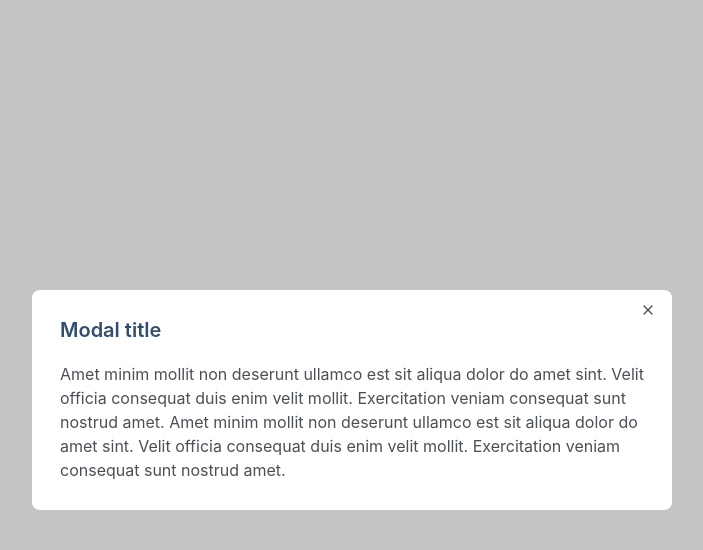
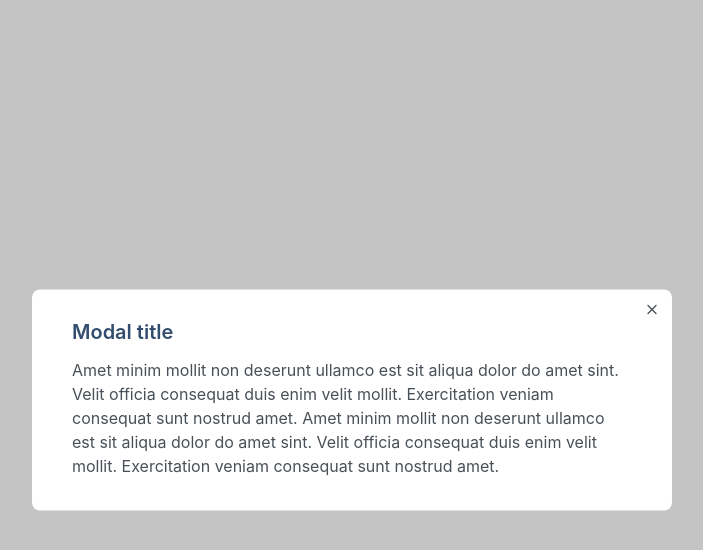
Before and after one commit to js-tasks-ru/htmlcss-20231222_gladysheva-pv, a website: page 05-lection3/02-modal/index.html in a window 1280 px wide. Both pictures are taken after a click on the button "Open modal". Shown: the whole page, without its empty margins (288-991 px from the left). Drawn offline with Linux system fonts and the light colour scheme.

Commit message:
5 task. modal. fix

```diff
--- a/05-lection3/02-modal/index.html
+++ b/05-lection3/02-modal/index.html
@@ -10,6 +10,7 @@
     <body>
         <button class="button button_primary" id="modal-open">Open modal</button>
         <div class="modal" id="modal">
+            <div class="modal_window">
                 <svg id="modal-close" class="modal__close" width="16" height="16" viewBox="0 0 16 16" fill="none" xmlns="http://www.w3.org/2000/svg">
                     <path fill-rule="evenodd" clip-rule="evenodd" d="M12.4714 3.52861C12.7318 3.78896 12.7318 4.21107 12.4714 4.47141L4.47141 12.4714C4.21107 12.7318 3.78896 12.7318 3.52861 12.4714C3.26826 12.2111 3.26826 11.789 3.52861 11.5286L11.5286 3.52861C11.789 3.26826 12.2111 3.26826 12.4714 3.52861Z" fill="#495057"/>
                     <path fill-rule="evenodd" clip-rule="evenodd" d="M3.52861 3.52861C3.78896 3.26826 4.21107 3.26826 4.47141 3.52861L12.4714 11.5286C12.7318 11.789 12.7318 12.2111 12.4714 12.4714C12.2111 12.7318 11.789 12.7318 11.5286 12.4714L3.52861 4.47141C3.26826 4.21107 3.26826 3.78896 3.52861 3.52861Z" fill="#495057"/>
@@ -18,7 +19,7 @@
                 <div class="modal__content">Amet minim mollit non deserunt ullamco est sit aliqua dolor do amet sint. Velit officia consequat duis enim velit mollit. Exercitation veniam consequat sunt nostrud amet.
                     Amet minim mollit non deserunt ullamco est sit aliqua dolor do amet sint. Velit officia consequat duis enim velit mollit. Exercitation veniam consequat sunt nostrud amet.</div>
             </div>
-        <div class="modal__overlay" id="modal-overlay"></div>
+        </div>
 
     </body>
     <script src="./index.js"></script>
--- a/05-lection3/02-modal/index.js
+++ b/05-lection3/02-modal/index.js
@@ -2,19 +2,16 @@
     const close = document.getElementById('modal-close');
     const modal = document.getElementById('modal');
     const modalOpen = document.getElementById('modal-open');
-    const modalOverlay = document.getElementById('modal-overlay');
 
-    if (!close || !modalOpen || !modal || !modalOverlay) {
+    if (!close || !modalOpen || !modal) {
         return;
     }
 
     modalOpen.addEventListener('click', () => {
         modal.style.display = 'block';
-        modalOverlay.style.display = 'block';
     });
 
     close.addEventListener('click', () => {
         modal.style.display = 'none';
-        modalOverlay.style.display = 'none';
     });
 })();
--- a/05-lection3/02-modal/modal.css
+++ b/05-lection3/02-modal/modal.css
@@ -1,24 +1,32 @@
 .modal {
+    background: var(--grey-6);
+    position: fixed;
+    top: 0;
+    left: 0;
+    width: 100%;
+    height: 100%;
+    display: none;
+}
+
+.modal_window {
     line-height: 24px;
     font-family: 'Inter';
     border-radius: 8px;
     background: var(--white);
-    padding: 28px;
+    padding: 30px 40px 33px 40px;
     min-width: 300px;
     max-width: 80%;
-    position: fixed;
+    position: absolute;
     left: 50%;
     top: 50%;
     transform: translate(-50%, -50%);
-    display: none;
-    z-index: 999;
 }
 
 .modal__title {
     font-weight: 600;
     font-size: 20px;
     color: var(--grey-5);
-    margin-bottom: 20px;
+    margin-bottom: 14px;
 }
 
 .modal__content {
@@ -28,18 +36,11 @@
 }
 
 .modal__close {
-    position: fixed;
-    left: 100%;
-    transform: translate(-200%, -100%);
+    position: absolute;
+    top: 12px;
+    right: 12px;
 }
 
-.modal__overlay {
-    background: var(--grey-6);
-    position: fixed;
-    top: 0;
-    left: 0;
-    width: 100%;
-    height: 100%;
-    display: none;
-    z-index: 998;
+.modal__close :hover {
+    cursor: pointer;
 }
```
Lines whose indentation alone changed are shown as unchanged.
